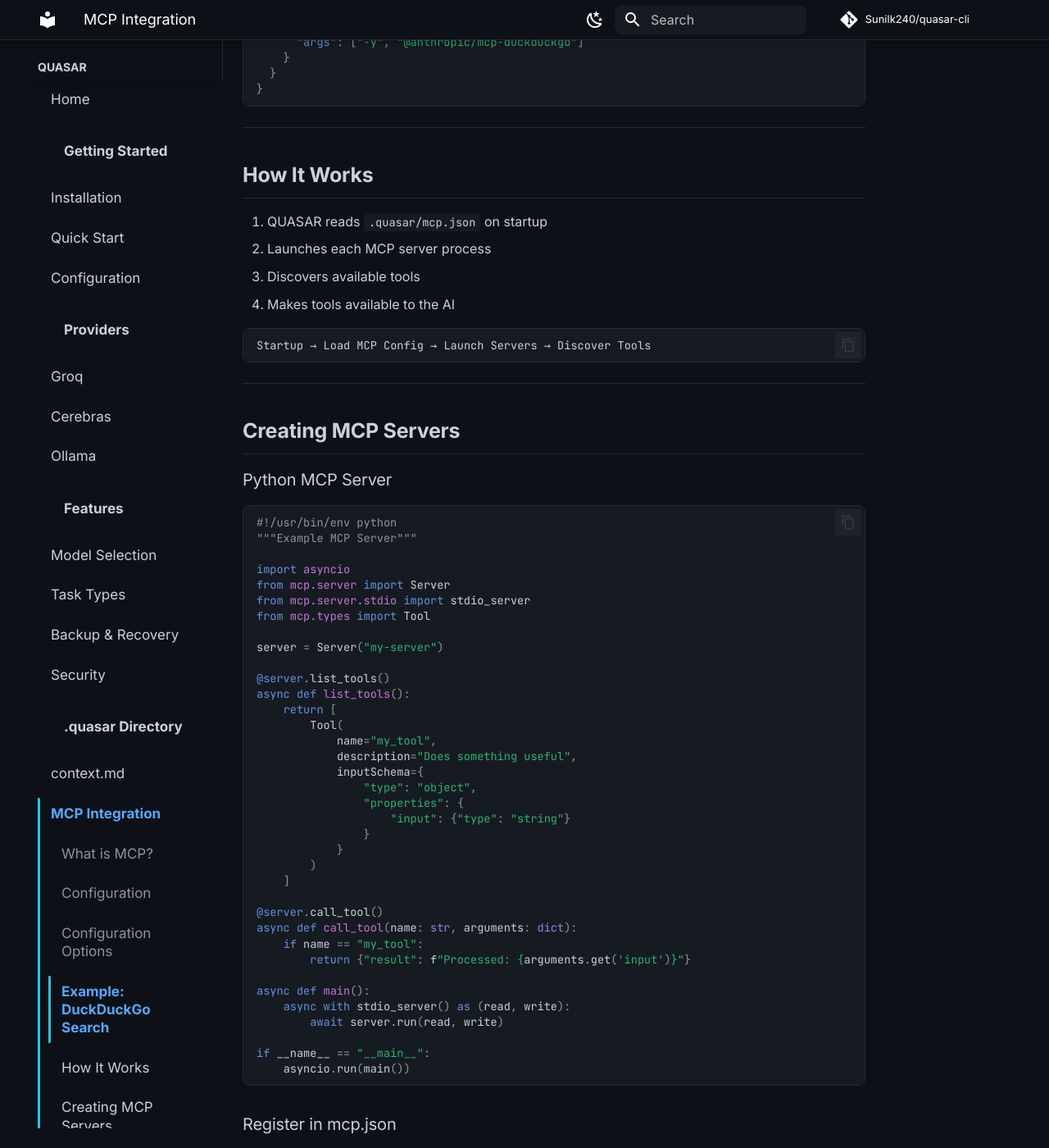
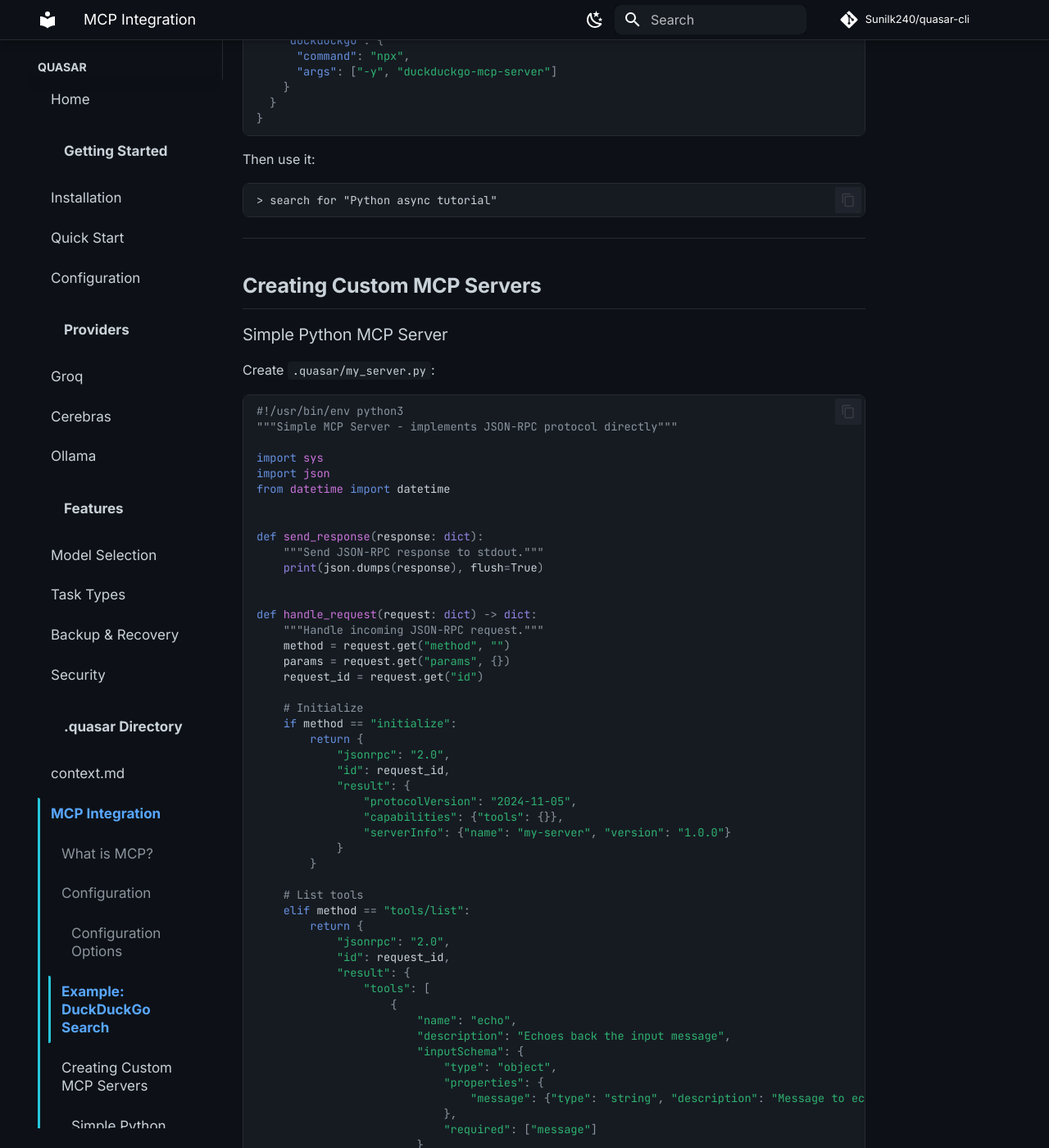
Before and after one commit to Sunilk240/quasar-cli, an MkDocs documentation site: the page built from docs/quasar-directory/mcp-integration.md, in a window 1280 px wide and 1400 px high, scrolled down 1343 px. Shown: the whole window at 82% size. Built offline with MkDocs 1.6.1 and Material for MkDocs 9.7.7, drawn with Linux system fonts in a browser that asks for light colours; comment, search, counter and statistics services are not loaded; some of the changed text lies outside the part shown.

Commit message:
Update MCP docs with tested examples

````diff
--- a/docs/quasar-directory/mcp-integration.md
+++ b/docs/quasar-directory/mcp-integration.md
@@ -17,99 +17,160 @@
 ```json
 {
   "mcpServers": {
-    "my-server": {
+    "server-name": {
       "command": "npx",
-      "args": ["-y", "@my-org/mcp-server"]
-    },
-    "local-server": {
-      "command": "python",
-      "args": ["-m", "my_mcp_server"]
+      "args": ["-y", "package-name"]
     }
   }
 }
 ```
 
----
-
-## Configuration Options
+### Configuration Options
 
 | Field | Description |
 |-------|-------------|
-| `command` | Executable to run |
+| `command` | Executable to run (`npx`, `python`, etc.) |
 | `args` | Command-line arguments |
 | `env` | Environment variables (optional) |
+| `cwd` | Working directory (optional, defaults to workspace) |
+| `disabled` | Set to `true` to skip this server |
 
 ---
 
 ## Example: DuckDuckGo Search
+
+Add web search capability using DuckDuckGo:
 
 ```json
 {
   "mcpServers": {
     "duckduckgo": {
       "command": "npx",
-      "args": ["-y", "@anthropic/mcp-duckduckgo"]
+      "args": ["-y", "duckduckgo-mcp-server"]
     }
   }
 }
 ```
 
----
-
-## How It Works
-
-1. QUASAR reads `.quasar/mcp.json` on startup
-2. Launches each MCP server process
-3. Discovers available tools
-4. Makes tools available to the AI
+Then use it:
 
 ```
-Startup → Load MCP Config → Launch Servers → Discover Tools
+> search for "Python async tutorial"
 ```
 
 ---
 
-## Creating MCP Servers
+## Creating Custom MCP Servers
 
-### Python MCP Server
+### Simple Python MCP Server
+
+Create `.quasar/my_server.py`:
 
 ```python
-#!/usr/bin/env python
-"""Example MCP Server"""
+#!/usr/bin/env python3
+"""Simple MCP Server - implements JSON-RPC protocol directly"""
 
-import asyncio
-from mcp.server import Server
-from mcp.server.stdio import stdio_server
-from mcp.types import Tool
+import sys
+import json
+from datetime import datetime
 
-server = Server("my-server")
 
-@server.list_tools()
-async def list_tools():
-    return [
-        Tool(
-            name="my_tool",
-            description="Does something useful",
-            inputSchema={
-                "type": "object",
-                "properties": {
-                    "input": {"type": "string"}
-                }
+def send_response(response: dict):
+    """Send JSON-RPC response to stdout."""
+    print(json.dumps(response), flush=True)
+
+
+def handle_request(request: dict) -> dict:
+    """Handle incoming JSON-RPC request."""
+    method = request.get("method", "")
+    params = request.get("params", {})
+    request_id = request.get("id")
+
+    # Initialize
+    if method == "initialize":
+        return {
+            "jsonrpc": "2.0",
+            "id": request_id,
+            "result": {
+                "protocolVersion": "2024-11-05",
+                "capabilities": {"tools": {}},
+                "serverInfo": {"name": "my-server", "version": "1.0.0"}
             }
-        )
-    ]
+        }
 
-@server.call_tool()
-async def call_tool(name: str, arguments: dict):
-    if name == "my_tool":
-        return {"result": f"Processed: {arguments.get('input')}"}
+    # List tools
+    elif method == "tools/list":
+        return {
+            "jsonrpc": "2.0",
+            "id": request_id,
+            "result": {
+                "tools": [
+                    {
+                        "name": "echo",
+                        "description": "Echoes back the input message",
+                        "inputSchema": {
+                            "type": "object",
+                            "properties": {
+                                "message": {"type": "string", "description": "Message to echo"}
+                            },
+                            "required": ["message"]
+                        }
+                    },
+                    {
+                        "name": "get_time",
+                        "description": "Returns current date and time",
+                        "inputSchema": {"type": "object", "properties": {}}
+                    }
+                ]
+            }
+        }
 
-async def main():
-    async with stdio_server() as (read, write):
-        await server.run(read, write)
+    # Call tool
+    elif method == "tools/call":
+        tool_name = params.get("name", "")
+        arguments = params.get("arguments", {})
+
+        if tool_name == "echo":
+            message = arguments.get("message", "")
+            result_text = f"Echo: {message}"
+        elif tool_name == "get_time":
+            result_text = f"Current time: {datetime.now().strftime('%Y-%m-%d %H:%M:%S')}"
+        else:
+            return {
+                "jsonrpc": "2.0", "id": request_id,
+                "error": {"code": -32601, "message": f"Unknown tool: {tool_name}"}
+            }
+
+        return {
+            "jsonrpc": "2.0",
+            "id": request_id,
+            "result": {"content": [{"type": "text", "text": result_text}]}
+        }
+
+    # Unknown method
+    else:
+        return {
+            "jsonrpc": "2.0", "id": request_id,
+            "error": {"code": -32601, "message": f"Method not found: {method}"}
+        }
+
+
+def main():
+    """Main loop - read requests from stdin, send responses to stdout."""
+    for line in sys.stdin:
+        line = line.strip()
+        if not line:
+            continue
+        try:
+            request = json.loads(line)
+            response = handle_request(request)
+            send_response(response)
+        except Exception as e:
+            send_response({"jsonrpc": "2.0", "id": None, "error": {"code": -32603, "message": str(e)}})
+
 
 if __name__ == "__main__":
-    asyncio.run(main())
+    main()
 ```
 
 ### Register in mcp.json
@@ -125,33 +186,42 @@
 }
 ```
 
+### Use Your Server
+
+```
+> echo hello world
+> what time is it?
+```
+
+---
+
+## How It Works
+
+```
+Startup → Load .quasar/mcp.json → Launch Servers → Discover Tools → Ready
+```
+
+1. QUASAR reads `.quasar/mcp.json` on startup
+2. Launches each MCP server as a subprocess
+3. Sends `initialize` and `tools/list` requests
+4. Makes discovered tools available to the AI
+
 ---
 
 ## Troubleshooting
 
 ### Server Not Loading
 
-Check the logs:
+Check the logs in `backend/logs/agent_*.log` for MCP errors.
 
-```bash
-# Run QUASAR with debug logging
-quasar "test" 2>&1 | grep -i mcp
-```
+### "File not found" Error
 
-### Tools Not Available
+- On Windows, use `npx.cmd` or let QUASAR auto-detect
+- For Python scripts, use relative paths from workspace
 
-Ensure the server returns valid tools in `list_tools()`.
+### Tools Not Working
 
-### Connection Timeout
-
-```json
-{
-  "mcpServers": {
-    "slow-server": {
-      "command": "python",
-      "args": ["slow_server.py"],
-      "timeout": 60
-    }
-  }
-}
-```
+Ensure your server:
+- Reads from stdin line by line
+- Writes JSON responses to stdout
+- Flushes output after each response
````
